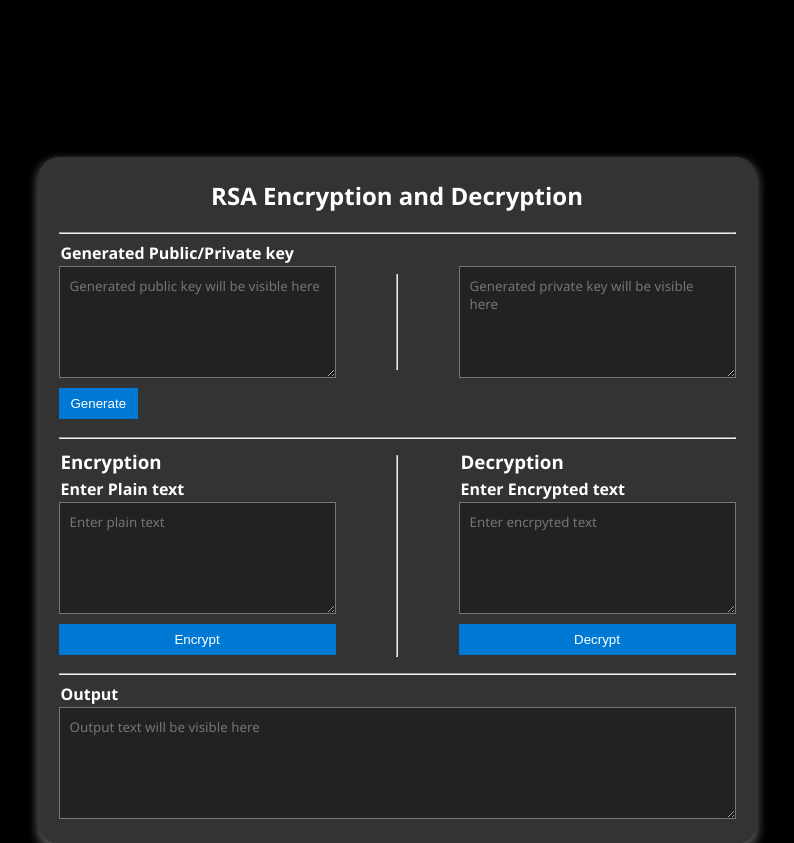
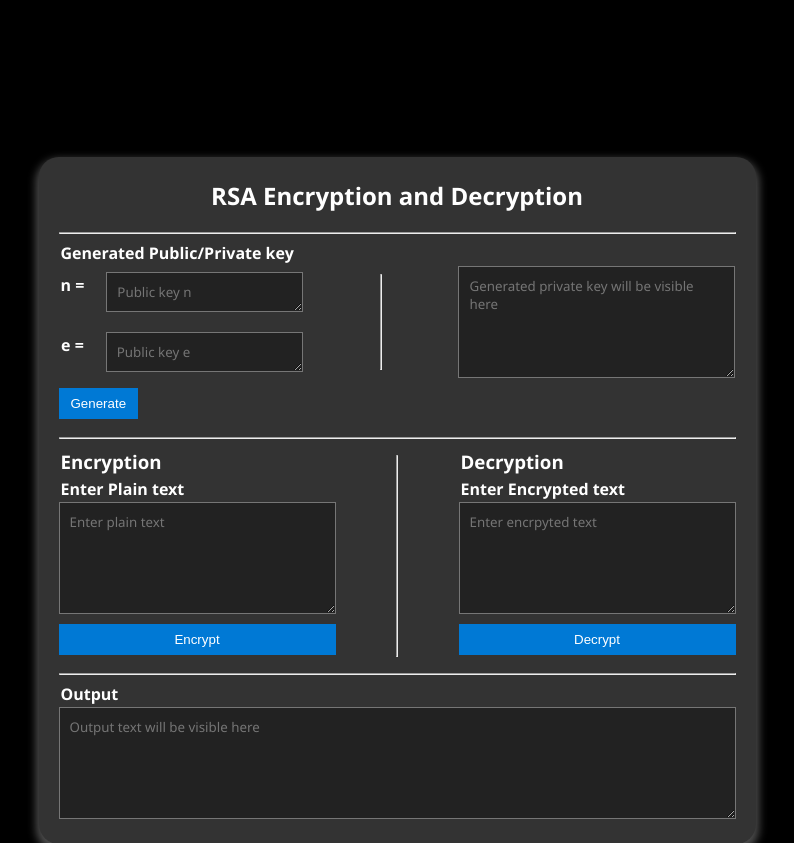
Before and after one commit to fadhlimulyana20/cryptohraphy, a Flask app: page / in a window 1280 px wide. Shown: the top 843 px of the page, without its empty margins (243-1037 px from the left). Run offline with Flask 2, Linux system fonts and the light colour scheme.

Commit message:
Menyelesaikan rsa

```diff
--- a/UI/static/index.css
+++ b/UI/static/index.css
@@ -30,6 +30,13 @@ h2, h3, p {
 h2 {
     text-align: center;
     margin-bottom: 20px;
+}
+
+.column {
+  display: flex;
+  flex-direction: column;
+  justify-content: center;
+  gap: 20px;
 }
 
 .row {
--- a/UI/templates/index.html
+++ b/UI/templates/index.html
@@ -6,25 +6,42 @@
     <meta name="viewport" content="width=device-width, initial-scale=1.0" />
     <title>RSA, ECC, NTRU</title>
 
-    <link rel="stylesheet" href="{{ url_for('static', filename='index.css') }}" />
+    <link
+      rel="stylesheet"
+      href="{{ url_for('static', filename='index.css') }}"
+    />
   </head>
   <body>
-    <form action="" id="generateKey"></form>
-
     <div class="container">
       <h2>RSA Encryption and Decryption</h2>
       <hr />
       <div class="keys">
         <p>Generated Public/Private key</p>
         <div class="row">
-          <textarea
-            name="public_key"
-            id="public_key"
-            cols="30"
-            rows="5"
-            placeholder="Generated public key will be visible here"
-            readonly
-          ></textarea>
+          <div class="column">
+            <div class="row">
+              <p>n =</p>
+              <textarea
+                name="public_key_n"
+                id="public_key_n"
+                cols="20"
+                rows="1"
+                placeholder="Public key n"
+                readonly
+              ></textarea>
+            </div>
+            <div class="row">
+              <p>e =</p>
+              <textarea
+                name="public_key_e"
+                id="public_key_e"
+                cols="20"
+                rows="1"
+                placeholder="Public key e"
+                readonly
+              ></textarea>
+            </div>
+          </div>
           <hr />
           <textarea
             name="private_key"
@@ -49,20 +66,20 @@
             rows="5"
             placeholder="Enter plain text"
           ></textarea>
-          <button>Encrypt</button>
+          <button id="encrypt">Encrypt</button>
         </div>
         <hr />
         <div class="form dekrip">
           <h3>Decryption</h3>
           <p>Enter Encrypted text</p>
           <textarea
-            name="encrpyted"
-            id="encrpyted"
+            name="encrypted"
+            id="encrypted"
             cols="30"
             rows="5"
             placeholder="Enter encrpyted text"
           ></textarea>
-          <button>Decrypt</button>
+          <button id="decrypt">Decrypt</button>
         </div>
       </div>
       <hr />
@@ -80,21 +97,71 @@
     </div>
     <script src="https://cdn.jsdelivr.net/npm/axios/dist/axios.min.js"></script>
     <script>
-      const generateKeyBtn = document.getElementById("generate_key")
-      generateKeyBtn.addEventListener('click', async function() {
-        try{
-          const res = await axios.post('/rsa/generate-key')
+      // Untuk generate public dan private key
+      const generateKeyBtn = document.getElementById("generate_key");
+      generateKeyBtn.addEventListener("click", async function () {
+        try {
+          const res = await axios.post("/rsa/generate-key");
           if (res.status == 200) {
-            const privateKeyTextArea = document.getElementById('private_key')
-            privateKeyTextArea.innerHTML = res.data.private_key
+            const privateKeyTextArea = document.getElementById("private_key");
+            privateKeyTextArea.innerHTML = res.data.private_key;
 
-            const publicKeyTextArea = document.getElementById('public_key')
-            publicKeyTextArea.innerHTML = `n: ${res.data.public_key.n}, e: ${res.data.public_key.e}`
+            const publicKeyNTextArea = document.getElementById("public_key_n");
+            publicKeyNTextArea.innerHTML = res.data.public_key.n;
+
+            const publicKeyETextArea = document.getElementById("public_key_e");
+            publicKeyETextArea.innerHTML = res.data.public_key.e;
           }
-        }catch(e) {
-            alert(e)
+        } catch (e) {
+          alert(e);
         }
-      })
+      });
+
+      // Untuk encrypt
+      const encryptBtn = document.getElementById("encrypt");
+      encryptBtn.addEventListener("click", async function () {
+        try {
+          const publicKeyNTextArea = document.getElementById("public_key_n");
+          const publicKeyETextArea = document.getElementById("public_key_e");
+          const plainTextArea = document.getElementById("plain");
+          console.log(plainTextArea.value);
+          const res = await axios.post("/rsa/encrypt", {
+            n: publicKeyNTextArea.innerHTML,
+            e: publicKeyETextArea.innerHTML,
+            plain: plainTextArea.value
+          });
+          if (res.status == 200) {
+            const resultTextArea = document.getElementById("res");
+            resultTextArea.innerHTML = res.data.encrypted.join(" ");
+          }
+        } catch (e) {
+          alert(e);
+        }
+      });
+
+      // Untuk decrypt
+      const decryptBtn = document.getElementById("decrypt");
+      decryptBtn.addEventListener("click", async function () {
+        try {
+          const publicKeyNTextArea = document.getElementById("public_key_n");
+          const publicKeyETextArea = document.getElementById("public_key_e");
+          const privateKeyTextArea = document.getElementById("private_key");
+          const encryptedTextArea = document.getElementById("encrypted");
+          console.log(encryptedTextArea.value);
+          const res = await axios.post("/rsa/decrypt", {
+            n: publicKeyNTextArea.innerHTML,
+            e: publicKeyETextArea.innerHTML,
+            private_key: privateKeyTextArea.innerHTML,
+            encrypted: encryptedTextArea.value
+          });
+          if (res.status == 200) {
+            const resultTextArea = document.getElementById("res");
+            resultTextArea.innerHTML = res.data.decrypted.join(" ");
+          }
+        } catch (e) {
+          alert(e);
+        }
+      });
     </script>
   </body>
 </html>
```
Also changed, not shown: UI/controllers/rsaController.py (+42 -1 lines).
